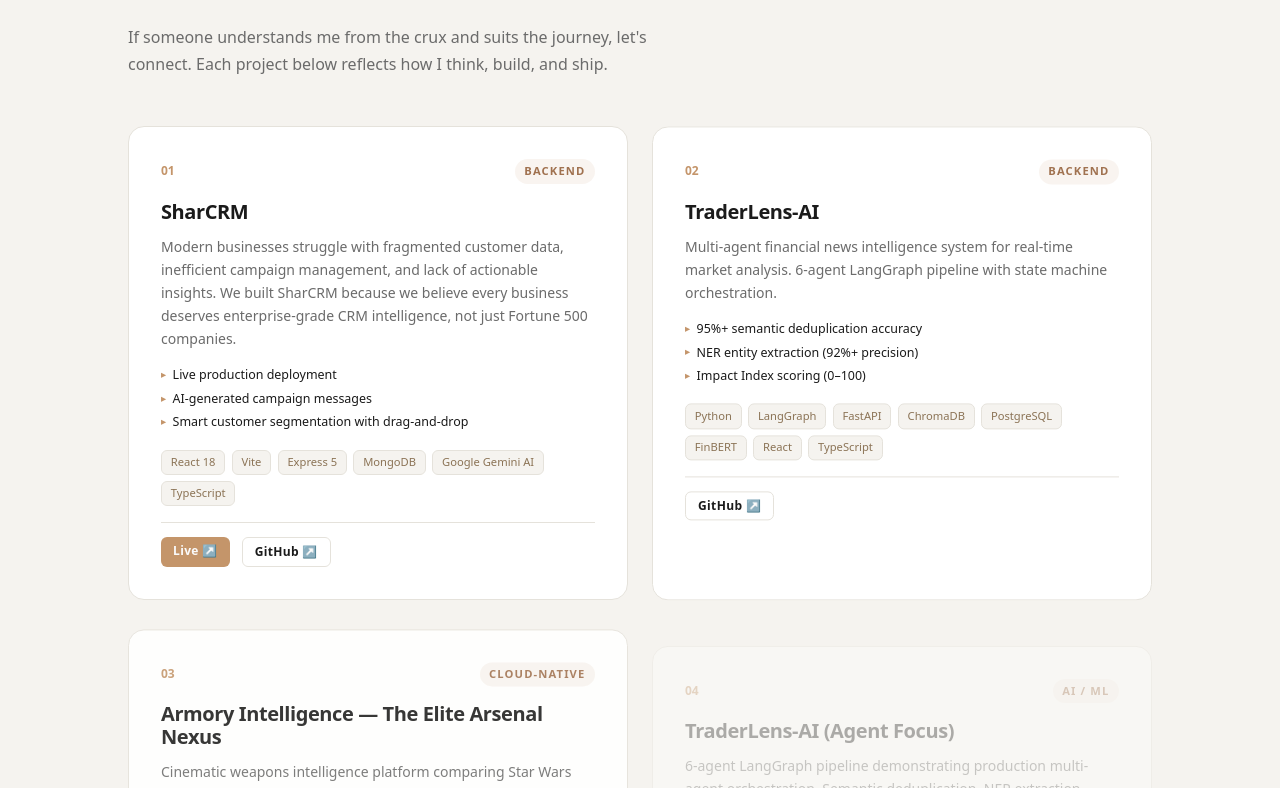
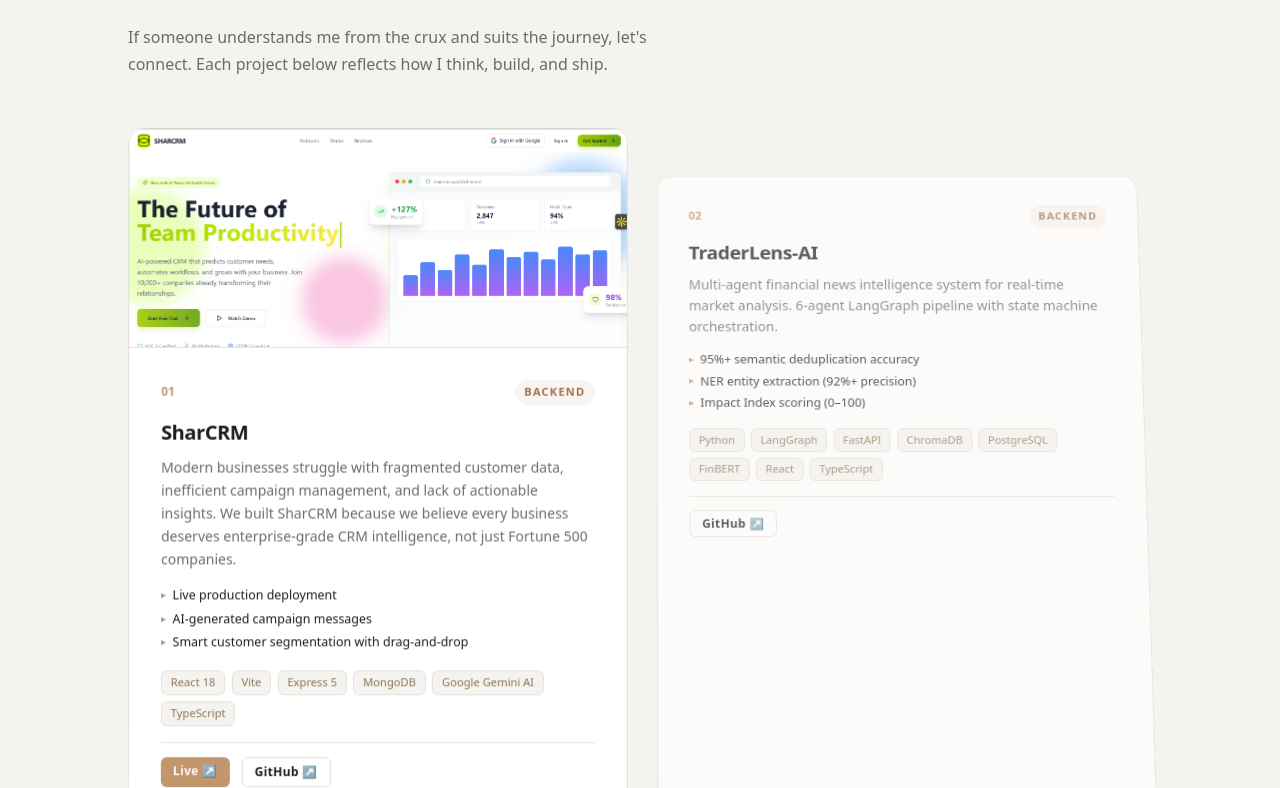
Before and after one commit to luxmikant/personal-portfolio, a Next.js app: page / in a window 1280 px wide. Shown: the part 1852-2640 px from the top of the page. Built offline with nearby package versions, Linux system fonts and the light colour scheme; no server answers.

Commit message:
feat: redesign project cards with visible top thumbnails and creative 3D enter animations

```diff
--- a/src/app/globals.css
+++ b/src/app/globals.css
@@ -734,12 +734,14 @@
 
 .project-card {
   position: relative;
-  padding: 2rem;
+  display: flex;
+  flex-direction: column;
+  padding: 0;
   background: var(--surface);
   border: 1px solid var(--border);
   border-radius: 16px;
   overflow: hidden;
-  cursor: default;
+  cursor: pointer;
   transition: all 0.3s var(--ease-smooth);
 }
 
@@ -749,23 +751,21 @@
 }
 
 .project-card-media {
-  position: absolute;
-  inset: 0;
-  z-index: 0;
-  pointer-events: none;
+  position: relative;
+  width: 100%;
+  height: 220px;
   overflow: hidden;
+  flex-shrink: 0;
+  border-bottom: 1px solid var(--border);
 }
 
 .project-card-media-overlay {
   position: absolute;
   inset: 0;
-  background: linear-gradient(
-    to bottom right,
-    rgba(10, 10, 10, 0.95) 0%,
-    rgba(10, 10, 10, 0.8) 50%,
-    rgba(10, 10, 10, 0.6) 100%
-  );
+  background: linear-gradient(to top, var(--surface) 0%, transparent 100%);
+  opacity: 0.1;
   z-index: 1;
+  pointer-events: none;
 }
 
 .project-card-video,
@@ -773,15 +773,17 @@
   width: 100%;
   height: 100%;
   object-fit: cover;
-  opacity: 0.6;
+  object-position: top;
+  opacity: 1;
 }
 
 .project-card-content {
   position: relative;
   z-index: 10;
+  padding: 2rem;
   display: flex;
   flex-direction: column;
-  height: 100%;
+  flex-grow: 1;
 }
 
 .project-card-header {
--- a/src/components/Sections/ProjectsSection.tsx
+++ b/src/components/Sections/ProjectsSection.tsx
@@ -47,34 +47,34 @@
         </ContentReveal>
 
         {/* Real project cards */}
-        <div className="projects-grid">
+        <div className="projects-grid" style={{ perspective: 1200 }}>
           {PROJECTS.map((project, i) => (
             <motion.div
               key={project.title}
               className="project-card"
-              initial={{ opacity: 0, y: 30 }}
-              animate={isInView ? { opacity: 1, y: 0 } : {}}
+              initial={{ opacity: 0, y: 50, rotateX: 10, scale: 0.95 }}
+              whileInView={{ opacity: 1, y: 0, rotateX: 0, scale: 1 }}
+              viewport={{ once: true, margin: "-100px" }}
               transition={{
-                duration: 0.6,
-                delay: 0.3 + i * 0.1,
+                duration: 0.8,
+                delay: 0.2 + i * 0.15,
                 ease: [0.16, 1, 0.3, 1],
               }}
               whileHover="hover"
               variants={{
                 initial: { y: 0 },
-                hover: { y: -6, transition: { duration: 0.3 } }
+                hover: { y: -8, transition: { duration: 0.4, ease: "easeOut" } }
               }}
             >
               {/* Optional Background Media */}
               {(project.image || project.video) && (
                 <motion.div
                   className="project-card-media"
-                  initial="initial"
                   variants={{
-                    initial: { opacity: 0, scale: 1.05 },
-                    hover: { opacity: 1, scale: 1 }
+                    initial: { scale: 1 },
+                    hover: { scale: 1.05 }
                   }}
-                  transition={{ duration: 0.5, ease: "easeOut" }}
+                  transition={{ duration: 0.6, ease: [0.16, 1, 0.3, 1] }}
                 >
                   <div className="project-card-media-overlay" />
                   {project.video ? (
@@ -89,7 +89,7 @@
                   ) : project.image ? (
                     <img
                       src={project.image}
-                      alt={`${project.title} background`}
+                      alt={`${project.title} screenshot`}
                       className="project-card-img"
                     />
                   ) : null}
```
